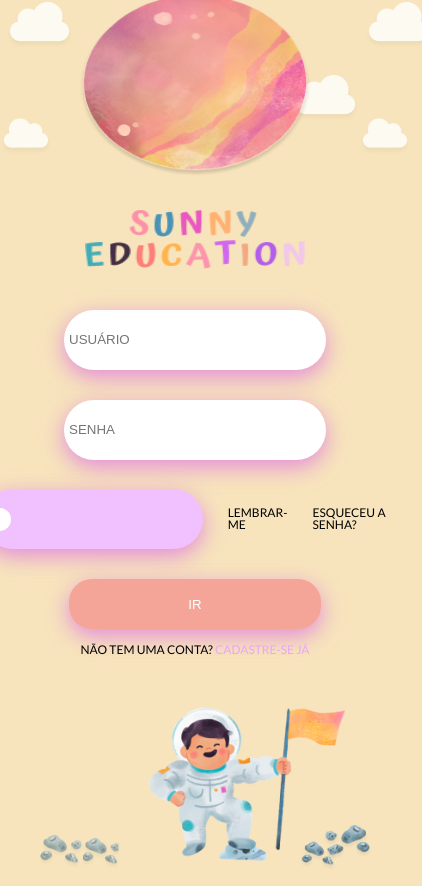
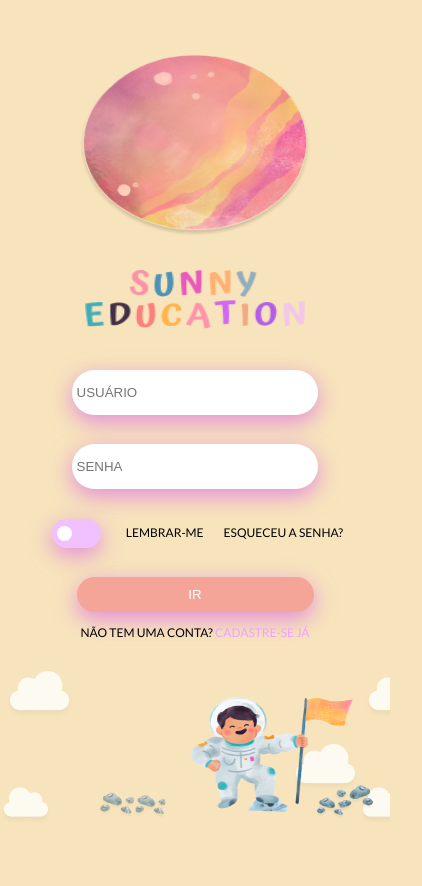
Before and after one commit to Brvnaxs/sunny-project, a plain HTML site: page index.html in a window 390 px wide. Shown: the whole page, 422 px wide, since content can reach past the window. After the commit the page ends 844 px from the top, so only its background shows below. Drawn offline with Linux system fonts and the light colour scheme; a web font is replaced by a local one.

Commit message:
atualiza css do index

```diff
--- a/css/index-css/footerIndex.css
+++ b/css/index-css/footerIndex.css
@@ -3,12 +3,17 @@
     flex-direction: column;
     align-items: flex-end;
     height: fit-content;
-    bottom: 0%;
+    background-color: var(--index-background-color);
+    background-image: url('/assets/index-assets/Group81.png');
+    background-repeat: repeat-x, repeat-x;
+    animation: nuvens-background-index 5s linear infinite;
 }
 
 .index-footer img{
     height: 200px;
     width: 362px;
-    align-self: flex-end;
+    align-self: baseline;
     padding: 0%;
+    bottom: 0;
+    margin-top: 12px;
 }
--- a/css/index-css/footerIndexQueries.css
+++ b/css/index-css/footerIndexQueries.css
@@ -0,0 +1,8 @@
+@media (max-width: 600px) {
+    .index-footer img{
+        height: 150px;
+        width: 300px;
+        align-self: flex-end;
+        padding: 0%;
+    }
+}
--- a/css/index-css/formLogin.css
+++ b/css/index-css/formLogin.css
@@ -43,15 +43,15 @@
 .inputLogin:focus{
     outline: none;
 }
-.index-lembrar{
+input[type="range"]{
     background: #f1c0fe;
     appearance: none;
-    border-radius: 50%;
+    border-radius: 23px;
 }
-.index-lembrar::-webkit-slider-thumb{
+input[type="range"]::-webkit-slider-thumb{
     appearance: none;
-    height: 1.43rem;
-    width: 1.43rem;
+    height: 15px;
+    width: 15px;
     border-radius: 50%;
     background: white;
 }
--- a/css/index-css/formLoginQueries.css
+++ b/css/index-css/formLoginQueries.css
@@ -1,14 +1,14 @@
 @media (max-width: 600px) {
     .index-form input{
-        height: 50px;
-        width: 252px;
+        height: 35px;
+        width: 237px;
     }
     .index-button-ir{
-        height: 50px;
-        width: 252px;
+        height: 35px;
+        width: 237px;
     }
-    .index-lembrar{
-        width: 2.37rem;
-        height: 1.25rem;
+    input[type='range']{
+        width: 39.24px;
+        height: 18.57px;
     }
 }
--- a/css/index-css/headerIndexQueries.css
+++ b/css/index-css/headerIndexQueries.css
@@ -1,6 +1,5 @@
 @media  (max-width: 600px) {
     .planet{
-        margin-top: -5px;
         align-self: center;
     }
     .title{
--- a/css/index-css/index.css
+++ b/css/index-css/index.css
@@ -1,9 +1,5 @@
 body{
     background-color: var(--index-background-color);
-    background-image: url('/assets/index-assets/Group81.png');
-    background-position: bottom;
-    background-repeat: repeat-x, repeat-x;
-    animation: nuvens-background-index 5s linear infinite;
     display: flex;
     justify-content: center;
     flex-direction: column;
--- a/index.html
+++ b/index.html
@@ -32,7 +32,7 @@
         <input class="index-form-input" type="email" placeholder="USUÁRIO">
     <input class="index-form-input" type="password" placeholder="SENHA">
     <div class="index-config-senha">
-        <input class="index-lembrar" type="range" value="0" min="0" max="1">
+        <input type="range" value="0" min="0" max="1">
         <p>LEMBRAR-ME</p>
         <p><b>ESQUECEU A SENHA?</b></p>
     </div>
```
